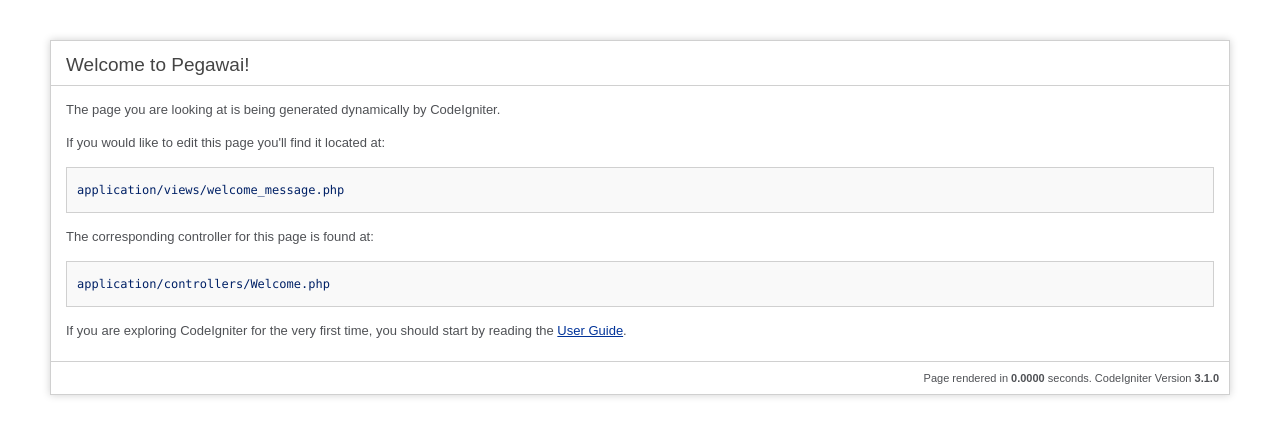
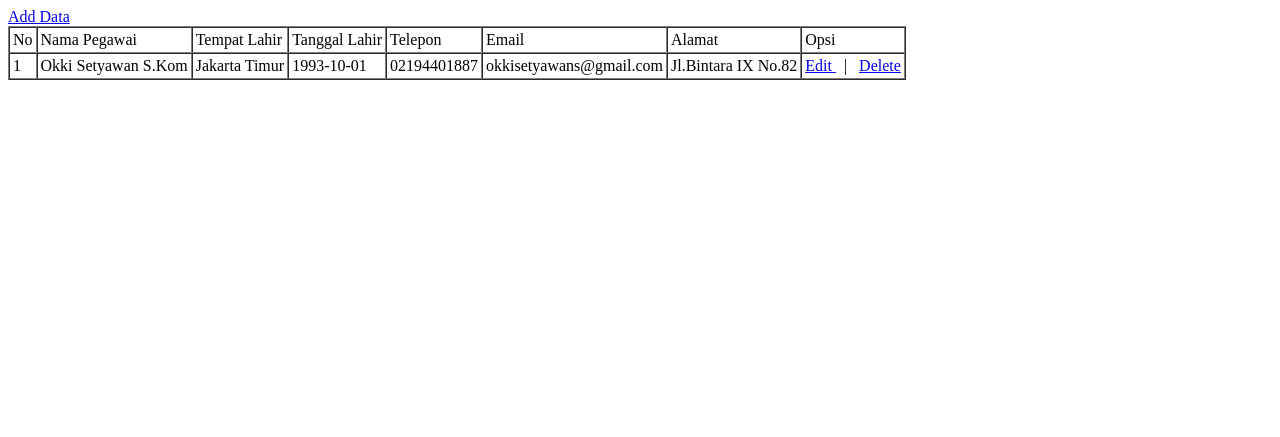
Before and after one commit to tarem1234/myskripsi, a CodeIgniter app: page /myskripsi/index.php/pegawai/index in a window 1280 px wide. Shown: the top 437 px of the page. Run offline with CodeIgniter, Linux system fonts and the light colour scheme; data comes from the database, SQL or seed files in the repository; both versions use the stored data as it was after the commit.

Commit message:
update15jul2017

```diff
--- a/application/config/autoload.php
+++ b/application/config/autoload.php
@@ -58,7 +58,7 @@
 |
 |	$autoload['libraries'] = array('user_agent' => 'ua');
 */
-$autoload['libraries'] = array();
+$autoload['libraries'] = array('database', 'email', 'session');
 
 /*
 | -------------------------------------------------------------------
@@ -89,7 +89,7 @@
 |
 |	$autoload['helper'] = array('url', 'file');
 */
-$autoload['helper'] = array();
+$autoload['helper'] = array('url', 'file');
 
 /*
 | -------------------------------------------------------------------
--- a/application/config/config.php
+++ b/application/config/config.php
@@ -23,7 +23,7 @@
 | a PHP script and you can easily do that on your own.
 |
 */
-$config['base_url'] = '';
+$config['base_url'] = 'http://localhost/myskripsi/';
 
 /*
 |--------------------------------------------------------------------------
--- a/application/config/database.php
+++ b/application/config/database.php
@@ -76,9 +76,9 @@
 $db['default'] = array(
 	'dsn'	=> '',
 	'hostname' => 'localhost',
-	'username' => '',
+	'username' => 'root',
 	'password' => '',
-	'database' => '',
+	'database' => 'persediaan_barang',
 	'dbdriver' => 'mysqli',
 	'dbprefix' => '',
 	'pconnect' => FALSE,
--- a/application/config/routes.php
+++ b/application/config/routes.php
@@ -49,6 +49,6 @@
 | Examples:	my-controller/index	-> my_controller/index
 |		my-controller/my-method	-> my_controller/my_method
 */
-$route['default_controller'] = 'welcome';
+$route['default_controller'] = 'pegawai';
 $route['404_override'] = '';
 $route['translate_uri_dashes'] = FALSE;
--- a/application/modules/pegawai/controllers/Pegawai.php
+++ b/application/modules/pegawai/controllers/Pegawai.php
@@ -3,8 +3,89 @@
 
 class Pegawai extends CI_Controller {
 
+ 	public function __construct(){
+
+ 		parent::__construct();
+ 		$this->load->model('m_pegawai');
+
+ 	}
 	public function index()
 	{
-		$this->load->view('pegawai/pegawai_view');
+		$data['listing'] = $this->m_pegawai->get_data();
+
+		$this->load->view('pegawai/pegawai_view',$data);
+	}
+
+	public function add(){
+		$this->load->view('pegawai/pegawai_add');
+	}
+
+	public function edit(){
+		$id = $this->uri->segment(3);
+		$data['listing'] = $this->m_pegawai->get_data($id)->row();
+		$this->load->view('pegawai/pegawai_edit',$data);
+	}
+
+	public function delete(){
+		$id = $this->uri->segment(3);
+
+		$delete = $this->m_pegawai->delete($id);
+		if($delete){
+			  echo "<script language=javascript>
+				alert('Penghapusan Data Berhasil');
+				window.location='" . base_url('pegawai') . "';
+		        </script>";
+		}else{
+			  echo "<script language=javascript>
+				alert('Penghapusan Data Berhasil');
+				window.location='" . base_url('pegawai/add') . "';
+		        </script>";
+		}
+
+	}
+
+	public function pro_add(){
+		$datapos = array('nama_pegawai'=>$this->input->post('nama_pegawai'),
+						 'tempat_lahir'=>$this->input->post('tempat_lahir'),
+						 'tanggal_lahir'=>$this->input->post('tanggal_lahir'),
+						 'telpon'=>$this->input->post('telpon'),
+						 'email'=>$this->input->post('email'),
+						 'alamat'=>$this->input->post('alamat'));
+
+		$save = $this->m_pegawai->pro_add($datapos);
+		if($save){
+			  echo "<script language=javascript>
+				alert('Penambahan Data Berhasil');
+				window.location='" . base_url('pegawai') . "';
+		        </script>";
+		}else{
+			  echo "<script language=javascript>
+				alert('Penambahan Data Berhasil');
+				window.location='" . base_url('pegawai/add') . "';
+		        </script>";
+		}
+	}
+
+	public function pro_edit(){
+		$datapos = array('id'=>$this->input->post('id'),
+						 'nama_pegawai'=>$this->input->post('nama_pegawai'),
+						 'tempat_lahir'=>$this->input->post('tempat_lahir'),
+						 'tanggal_lahir'=>$this->input->post('tanggal_lahir'),
+						 'telpon'=>$this->input->post('telpon'),
+						 'email'=>$this->input->post('email'),
+						 'alamat'=>$this->input->post('alamat'));
+
+		$save = $this->m_pegawai->pro_edit($datapos);
+		if($save){
+			  echo "<script language=javascript>
+				alert('Perubahan Data Berhasil');
+				window.location='" . base_url('pegawai') . "';
+		        </script>";
+		}else{
+			  echo "<script language=javascript>
+				alert('Perubahan Data Berhasil');
+				window.location='" . base_url('pegawai/add') . "';
+		        </script>";
+		}
 	}
 }
--- /dev/null
+++ b/application/modules/pegawai/models/M_pegawai.php
@@ -0,0 +1,33 @@
+<?php
+defined('BASEPATH') OR exit('No direct script access allowed');
+
+class M_pegawai extends CI_Model {
+
+ public function get_data($id=NULL){
+ 	if($id == '' || $id == NULL || empty($id)){
+	return $this->db->get('t_pegawai');
+ 	}else{
+ 	$this->db->where('id',$id);
+ 	return $this->db->get('t_pegawai');
+ 	}
+
+ }
+
+ public function pro_add($datapos){
+ 	$this->db->set($datapos);
+ 	return $this->db->insert('t_pegawai');
+ }
+
+  public function pro_edit($datapos){
+ 	$this->db->set($datapos);
+ 	$this->db->where('id',$datapos['id']);
+ 	return $this->db->update('t_pegawai');
+ }
+
+ public function delete($id){
+ 	$this->db->where('id',$id);
+ 	return $this->db->delete('t_pegawai');
+ }
+
+
+}
--- a/application/modules/pegawai/views/pegawai_view.php
+++ b/application/modules/pegawai/views/pegawai_view.php
@@ -3,87 +3,50 @@
 ?><!DOCTYPE html>
 <html lang="en">
 <head>
+
 	<meta charset="utf-8">
 	<title>Welcome to Pegawai</title>
 
-	<style type="text/css">
-
-	::selection { background-color: #E13300; color: white; }
-	::-moz-selection { background-color: #E13300; color: white; }
-
-	body {
-		background-color: #fff;
-		margin: 40px;
-		font: 13px/20px normal Helvetica, Arial, sans-serif;
-		color: #4F5155;
-	}
-
-	a {
-		color: #003399;
-		background-color: transparent;
-		font-weight: normal;
-	}
-
-	h1 {
-		color: #444;
-		background-color: transparent;
-		border-bottom: 1px solid #D0D0D0;
-		font-size: 19px;
-		font-weight: normal;
-		margin: 0 0 14px 0;
-		padding: 14px 15px 10px 15px;
-	}
-
-	code {
-		font-family: Consolas, Monaco, Courier New, Courier, monospace;
-		font-size: 12px;
-		background-color: #f9f9f9;
-		border: 1px solid #D0D0D0;
-		color: #002166;
-		display: block;
-		margin: 14px 0 14px 0;
-		padding: 12px 10px 12px 10px;
-	}
-
-	#body {
-		margin: 0 15px 0 15px;
-	}
-
-	p.footer {
-		text-align: right;
-		font-size: 11px;
-		border-top: 1px solid #D0D0D0;
-		line-height: 32px;
-		padding: 0 10px 0 10px;
-		margin: 20px 0 0 0;
-	}
-
-	#container {
-		margin: 10px;
-		border: 1px solid #D0D0D0;
-		box-shadow: 0 0 8px #D0D0D0;
-	}
-	</style>
 </head>
 <body>
+<a href="<?php echo base_url('pegawai/add'); ?>"> Add Data </a>
+ <table cellpadding="3" cellspacing="0" border="1" >
+ <tr>
+ <td> No </td>
+ <td> Nama Pegawai </td>
+ <td> Tempat Lahir </td>
+ <td> Tanggal Lahir </td>
+ <td> Telepon </td>
+ <td> Email </td>
+ <td> Alamat </td>
+ <td> Opsi </td>
+ </tr>
 
-<div id="container">
-	<h1>Welcome to Pegawai!</h1>
+<?php
+$no = 1;
+foreach ($listing->result() as $row) {
+?>
 
-	<div id="body">
-		<p>The page you are looking at is being generated dynamically by CodeIgniter.</p>
+ <tr>
+ <td> <?php echo $no; ?> </td>
+ <td> <?php echo $row->nama_pegawai; ?> </td>
+ <td> <?php echo $row->tempat_lahir; ?> </td>
+ <td> <?php echo $row->tanggal_lahir; ?> </td>
+ <td> <?php echo $row->telpon; ?> </td>
+ <td> <?php echo $row->email; ?> </td>
+ <td> <?php echo $row->alamat; ?> </td>
+ <td> 	<a href="<?php echo base_url('pegawai/edit/'.$row->id); ?>"> Edit </a> &nbsp; | &nbsp;
+ 		<a href="<?php echo base_url('pegawai/delete/'.$row->id); ?>"> Delete </a>
+  </td>
+ </tr>
+ <?php
+ $no++;
+ }
+ ?>
+ </table>
 
-		<p>If you would like to edit this page you'll find it located at:</p>
-		<code>application/views/welcome_message.php</code>
 
-		<p>The corresponding controller for this page is found at:</p>
-		<code>application/controllers/Welcome.php</code>
 
-		<p>If you are exploring CodeIgniter for the very first time, you should start by reading the <a href="user_guide/">User Guide</a>.</p>
-	</div>
-
-	<p class="footer">Page rendered in <strong>{elapsed_time}</strong> seconds. <?php echo  (ENVIRONMENT === 'development') ?  'CodeIgniter Version <strong>' . CI_VERSION . '</strong>' : '' ?></p>
-</div>
 
 </body>
 </html>
```
Also changed, not shown: application/modules/pegawai/views/pegawai_add.php (added, +46 -0 lines), application/modules/pegawai/views/pegawai_edit.php (added, +47 -0 lines), persediaan_barang.sql (added, +241 -0 lines).
